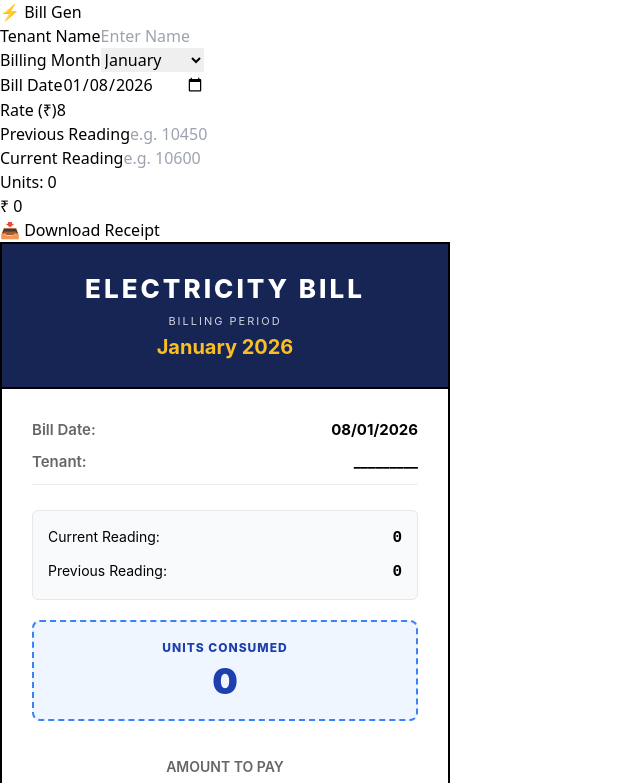
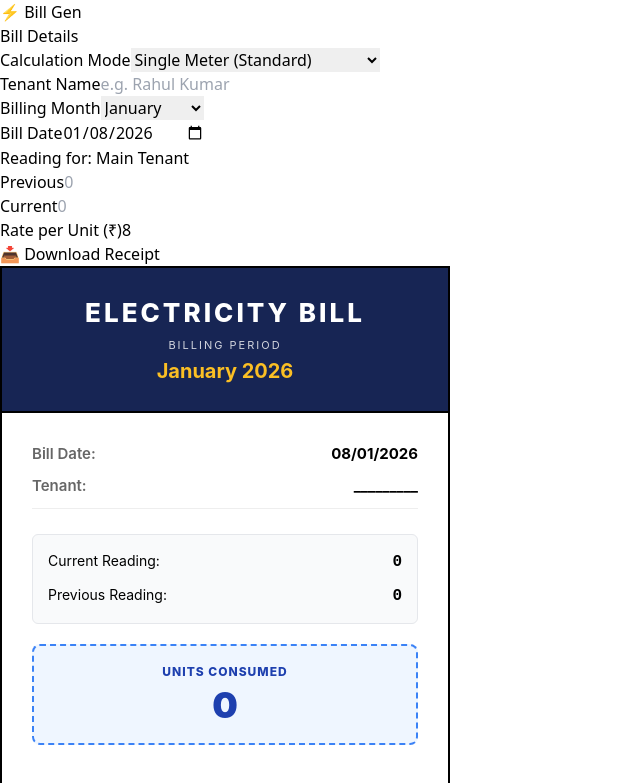
Before and after one commit to Uday-S-Rathore/bill-generator, a React (Vite) app: page / in a window 1280 px wide. Shown: the top 783 px of the page, without its empty margins (0-640 px from the left). Built offline with nearby package versions, Linux system fonts and the light colour scheme.

Commit message:
Feature added for sub-meter (add and subtract)

```diff
--- a/src/App.jsx
+++ b/src/App.jsx
@@ -6,24 +6,47 @@ import html2canvas from 'html2canvas';
 function App() {
   const [data, setData] = useState({
     tenantName: '',
-    billMonth: new Date().toLocaleString('default', { month: 'long' }), // Default: "January 2026"
-    billDate: new Date().toISOString().split('T')[0], // Default: Today (YYYY-MM-DD)
+    billMonth: new Date().toLocaleString('default', { month: 'long' }),
+    billDate: new Date().toISOString().split('T')[0],
     prevReading: '',
     currReading: '',
-    rate: 8
+    rate: 8,
+
+    // Advanced Mode Data
+    mode: 'single',
+    meter2Name: '', // NEW: Stores name for the second meter/person
+    prevReading2: '',
+    currReading2: ''
   });
 
   const receiptRef = useRef(null);
 
   const handleChange = (e) => {
-    setData({ ...data, [e.target.name]: e.target.value });
+    const { name, value } = e.target;
+
+    // LOGIC: If the user changes 'mode', we reset the reading fields
+    // so they start with a fresh slate.
+    if (name === 'mode') {
+        setData(prev => ({
+            ...prev,
+            mode: value,
+            prevReading: '',   // Wipe Main Readings
+            currReading: '',
+            prevReading2: '',  // Wipe Secondary Readings
+            currReading2: '',
+            meter2Name: ''     // Optional: Wipe the name too, or keep it. I'll wipe it for a fresh start.
+        }));
+    } else {
+        // Normal update for all other fields
+        setData({ ...data, [name]: value });
+    }
   };
 
   const handleDownload = async () => {
     if (receiptRef.current) {
       try {
         const canvas = await html2canvas(receiptRef.current, {
-          scale: 5,
+          scale: 4,
           backgroundColor: "#ffffff",
           useCORS: true,
           logging: false,
@@ -44,8 +67,6 @@ function App() {
   return (
     <div className="min-h-screen bg-gray-100 p-4 md:p-10">
       <div className="max-w-6xl mx-auto flex flex-col md:flex-row gap-8">
-
-        {/* Left Side: Form */}
         <div className="w-full md:w-1/2">
           <h1 className="text-3xl font-bold text-blue-700 mb-6 text-center">⚡ Bill Gen</h1>
           <BillForm data={data} handleChange={handleChange} />
@@ -57,7 +78,6 @@ function App() {
           </button>
         </div>
 
-        {/* Right Side: Preview */}
         <div className="w-full md:w-1/2 flex justify-center bg-gray-200 p-4 rounded-xl border border-gray-300 overflow-auto">
           <BillTemplate data={data} ref={receiptRef} />
         </div>
--- a/src/components/BillForm.jsx
+++ b/src/components/BillForm.jsx
@@ -1,70 +1,125 @@
+import React from 'react';
+
 const BillForm = ({ data, handleChange }) => {
-  const units = (Number(data.currReading) || 0) - (Number(data.prevReading) || 0);
-  const totalAmount = units * Number(data.rate);
-
-  const months = [
-    "January", "February", "March", "April", "May", "June",
-    "July", "August", "September", "October", "November", "December"
-  ];
 
   return (
-    <div className="bg-white p-6 shadow-lg rounded-xl">
-      <div className="space-y-4">
+    <div className="bg-white p-6 rounded-xl shadow-md border border-gray-200">
+      <h2 className="text-xl font-bold mb-4 text-gray-800">Bill Details</h2>
 
-        <div className="grid grid-cols-2 gap-4">
+      <div className="grid gap-4">
+
+        {/* Calculation Mode Dropdown */}
+        <div className="bg-blue-50 p-3 rounded-lg border border-blue-100">
+            <label className="block text-sm font-bold text-blue-800 mb-1">Calculation Mode</label>
+            <select
+                name="mode"
+                value={data.mode}
+                onChange={handleChange}
+                className="w-full p-2 border border-blue-300 rounded focus:ring-2 focus:ring-blue-500 bg-white"
+            >
+                <option value="single">Single Meter (Standard)</option>
+                <option value="add">Two Meters (Add Together)</option>
+                <option value="subtract">Sub-Meter (Deduct from Main)</option>
+            </select>
+        </div>
+
+        {/* Primary Tenant Name */}
         <div>
-              <label className="block text-sm font-medium text-gray-700 mb-1">Tenant Name</label>
+          <label className="block text-sm font-medium text-gray-700 mb-1">
+             {data.mode === 'subtract' ? 'Primary Tenant (Main Meter Holder)' : 'Tenant Name'}
+          </label>
           <input
-                type="text" name="tenantName" value={data.tenantName} onChange={handleChange}
-                placeholder="Enter Name"
-                className="w-full p-3 border border-gray-300 rounded-lg outline-none focus:ring-2 focus:ring-blue-500"
+            type="text"
+            name="tenantName"
+            placeholder="e.g. Rahul Kumar"
+            value={data.tenantName}
+            onChange={handleChange}
+            className="w-full p-3 border border-gray-300 rounded-lg focus:ring-2 focus:ring-blue-500 outline-none transition"
           />
         </div>
+
+        {/* Dates Row */}
+        <div className="grid grid-cols-2 gap-4">
           <div>
             <label className="block text-sm font-medium text-gray-700 mb-1">Billing Month</label>
             <select
-                name="billMonth" value={data.billMonth} onChange={handleChange}
-                className="w-full p-3 border border-gray-300 rounded-lg outline-none focus:ring-2 focus:ring-blue-500 bg-white"
+              name="billMonth"
+              value={data.billMonth}
+              onChange={handleChange}
+              className="w-full p-3 border border-gray-300 rounded-lg bg-white"
             >
-                {months.map(m => <option key={m} value={m}>{m}</option>)}
+              {['January', 'February', 'March', 'April', 'May', 'June', 'July', 'August', 'September', 'October', 'November', 'December'].map(m => (
+                <option key={m} value={m}>{m}</option>
+              ))}
             </select>
           </div>
+          <div>
+            <label className="block text-sm font-medium text-gray-700 mb-1">Bill Date</label>
+            <input
+              type="date"
+              name="billDate"
+              value={data.billDate}
+              onChange={handleChange}
+              className="w-full p-3 border border-gray-300 rounded-lg"
+            />
+          </div>
+        </div>
+
+        {/* SECTION 1: Primary Readings */}
+        <div className="p-3 bg-gray-50 rounded-lg border border-gray-200">
+            <p className="text-xs font-bold text-gray-500 uppercase mb-2">
+                Reading for: {data.tenantName || "Main Tenant"}
+            </p>
+            <div className="grid grid-cols-2 gap-4">
+                <div>
+                    <label className="block text-sm font-medium text-gray-700 mb-1">Previous</label>
+                    <input type="number" name="prevReading" placeholder="0" value={data.prevReading} onChange={handleChange} className="w-full p-3 border border-gray-300 rounded-lg font-mono"/>
+                </div>
+                <div>
+                    <label className="block text-sm font-medium text-gray-700 mb-1">Current</label>
+                    <input type="number" name="currReading" placeholder="0" value={data.currReading} onChange={handleChange} className="w-full p-3 border border-gray-300 rounded-lg font-mono"/>
+                </div>
+            </div>
+        </div>
+
+        {/* SECTION 2: Conditional Second Meter */}
+        {data.mode !== 'single' && (
+             <div className="p-3 bg-orange-50 rounded-lg border border-orange-200 animate-fade-in-down">
+
+                {/* NEW: Input for the Name of the 2nd person/meter */}
+                <div className="mb-3">
+                    <label className="block text-sm font-bold text-orange-800 mb-1">
+                        {data.mode === 'subtract' ? 'Name of Sub-Tenant (To Deduct)' : 'Name for Second Meter'}
+                    </label>
+                    <input
+                        type="text"
+                        name="meter2Name"
+                        placeholder={data.mode === 'subtract' ? "e.g. Amit (Sub-Meter)" : "e.g. Shop Meter"}
+                        value={data.meter2Name}
+                        onChange={handleChange}
+                        className="w-full p-2 border border-orange-300 rounded bg-white"
+                    />
                 </div>
 
                 <div className="grid grid-cols-2 gap-4">
                     <div>
-              <label className="block text-sm font-medium text-gray-700 mb-1">Bill Date</label>
-              <input type="date" name="billDate" value={data.billDate} onChange={handleChange} className="w-full p-3 border border-gray-300 rounded-lg" />
+                        <label className="block text-sm font-medium text-gray-700 mb-1">Previous</label>
+                        <input type="number" name="prevReading2" placeholder="0" value={data.prevReading2} onChange={handleChange} className="w-full p-3 border border-orange-300 rounded-lg font-mono"/>
                     </div>
                     <div>
-              <label className="block text-sm font-medium text-gray-700 mb-1">Rate (₹)</label>
-              <input type="number" name="rate" value={data.rate} onChange={handleChange} className="w-full p-3 border border-gray-300 rounded-lg" />
+                        <label className="block text-sm font-medium text-gray-700 mb-1">Current</label>
+                        <input type="number" name="currReading2" placeholder="0" value={data.currReading2} onChange={handleChange} className="w-full p-3 border border-orange-300 rounded-lg font-mono"/>
                     </div>
                 </div>
+            </div>
+        )}
 
-        <div className="grid grid-cols-2 gap-4">
+        {/* Rate Input */}
         <div>
-            <label className="block text-sm font-medium text-gray-700 mb-1">Previous Reading</label>
-            <input
-              type="number" name="prevReading" value={data.prevReading} onChange={handleChange}
-              placeholder="e.g. 10450"
-              className="w-full p-3 border border-gray-300 rounded-lg font-mono"
-            />
-          </div>
-          <div>
-            <label className="block text-sm font-medium text-gray-700 mb-1">Current Reading</label>
-            <input
-              type="number" name="currReading" value={data.currReading} onChange={handleChange}
-              placeholder="e.g. 10600"
-              className="w-full p-3 border border-gray-300 rounded-lg font-mono"
-            />
-          </div>
+          <label className="block text-sm font-medium text-gray-700 mb-1">Rate per Unit (₹)</label>
+          <input type="number" name="rate" value={data.rate} onChange={handleChange} className="w-full p-3 border border-gray-300 rounded-lg"/>
         </div>
 
-        <div className="bg-blue-50 p-4 rounded-lg text-center border border-blue-100 mt-2">
-          <p className="text-sm text-blue-600 font-medium">Units: {units > 0 ? units : 0}</p>
-          <p className="text-3xl font-bold text-blue-800">₹ {totalAmount > 0 ? totalAmount : 0}</p>
-        </div>
       </div>
     </div>
   );
--- a/src/components/BillTemplate.jsx
+++ b/src/components/BillTemplate.jsx
@@ -1,10 +1,27 @@
 import React from 'react';
 
 const BillTemplate = React.forwardRef(({ data }, ref) => {
-  const units = (Number(data.currReading) || 0) - (Number(data.prevReading) || 0);
-  const totalAmount = units * Number(data.rate);
   const formatNumber = (num) => new Intl.NumberFormat('en-IN').format(num);
 
+  // --- CALCULATIONS ---
+  const units1 = (Number(data.currReading) || 0) - (Number(data.prevReading) || 0);
+  const units2 = (Number(data.currReading2) || 0) - (Number(data.prevReading2) || 0);
+
+  let finalUnits = units1;
+  let calculationLabel = "Total Units";
+
+  if (data.mode === 'add') {
+    finalUnits = units1 + units2;
+    calculationLabel = "Total Combined Units";
+  } else if (data.mode === 'subtract') {
+    finalUnits = units1 - units2;
+    calculationLabel = `Net Billable Units (${data.tenantName || 'Main'})`;
+  }
+
+  if (finalUnits < 0) finalUnits = 0;
+  const totalAmount = finalUnits * Number(data.rate);
+
+  // --- STYLES & DATES ---
   const formatDate = (dateString) => {
     if (!dateString) return '';
     const [year, month, day] = dateString.split('-');
@@ -12,7 +29,6 @@ const BillTemplate = React.forwardRef(({ data }, ref) => {
   };
 
   const currentYear = new Date().getFullYear();
-
   const fontStyle = {
     fontFamily: '-apple-system, BlinkMacSystemFont, "Segoe UI", Roboto, Helvetica, Arial, sans-serif'
   };
@@ -23,49 +39,26 @@ const BillTemplate = React.forwardRef(({ data }, ref) => {
         ref={ref}
         style={{
           ...fontStyle,
-          width: '450px', // FIX: Set to 450px so it is wide and spacious
+          width: '450px',
           backgroundColor: '#ffffff',
-          padding: '0px', // FIX: No outer padding, so header touches the edges
+          padding: '0px',
           color: '#000000',
           border: '2px solid #000',
-          overflow: 'hidden' // Keeps everything neat inside the border
+          overflow: 'hidden'
         }}
       >
-        {/* 1. The Corporate Header (Full Width) */}
-        <div style={{
-          backgroundColor: '#172554', // Deep Navy Blue
-          color: '#ffffff',
-          padding: '25px', // Padding is now inside here
-          textAlign: 'center',
-          borderBottom: '2px solid #000'
-        }}>
-          <h2 style={{
-            margin: 0,
-            fontSize: '26px',
-            fontWeight: '800',
-            textTransform: 'uppercase',
-            letterSpacing: '3px',
-            marginBottom: '5px'
-          }}>
+        {/* Header */}
+        <div style={{ backgroundColor: '#172554', color: '#ffffff', padding: '25px', textAlign: 'center', borderBottom: '2px solid #000' }}>
+          <h2 style={{ margin: 0, fontSize: '26px', fontWeight: '800', textTransform: 'uppercase', letterSpacing: '3px', marginBottom: '5px' }}>
             Electricity Bill
           </h2>
-          <p style={{ margin: 0, fontSize: '11px', opacity: '0.8', letterSpacing: '2px', textTransform: 'uppercase' }}>
-             Billing Period
-          </p>
-          <p style={{
-            margin: '2px 0 0 0',
-            fontSize: '20px',
-            fontWeight: 'bold',
-            color: '#fbbf24' // Gold text
-          }}>
-             {data.billMonth} {currentYear}
-          </p>
+          <p style={{ margin: 0, fontSize: '11px', opacity: '0.8', letterSpacing: '2px', textTransform: 'uppercase' }}>Billing Period</p>
+          <p style={{ margin: '2px 0 0 0', fontSize: '20px', fontWeight: 'bold', color: '#fbbf24' }}>{data.billMonth} {currentYear}</p>
         </div>
 
-        {/* 2. The Body Wrapper (Adds white space around the text) */}
         <div style={{ padding: '30px' }}>
 
-          {/* Basic Info */}
+          {/* Info */}
           <div style={{ marginBottom: '25px', fontSize: '15px' }}>
             <div style={{ display: 'flex', justifyContent: 'space-between', marginBottom: '10px' }}>
               <span style={{ color: '#666', fontWeight: '600' }}>Bill Date:</span>
@@ -77,8 +70,12 @@ const BillTemplate = React.forwardRef(({ data }, ref) => {
             </div>
           </div>
 
-          {/* Meter Readings Box */}
+          {/* --- SMART METER READINGS BOX --- */}
           <div style={{ backgroundColor: '#f9fafb', border: '1px solid #e5e7eb', padding: '15px', borderRadius: '6px' }}>
+
+            {/* Standard Mode */}
+            {data.mode === 'single' && (
+              <>
                 <div style={{ display: 'flex', justifyContent: 'space-between', marginBottom: '10px', fontSize: '14px' }}>
                   <span>Current Reading:</span>
                   <span style={{ fontWeight: 'bold', fontFamily: 'monospace', fontSize: '16px' }}>{formatNumber(data.currReading || 0)}</span>
@@ -87,51 +84,64 @@ const BillTemplate = React.forwardRef(({ data }, ref) => {
                   <span>Previous Reading:</span>
                   <span style={{ fontWeight: 'bold', fontFamily: 'monospace', fontSize: '16px' }}>{formatNumber(data.prevReading || 0)}</span>
                 </div>
+              </>
+            )}
+
+            {/* Advanced Modes (Two distinct rows, NO Brackets) */}
+            {data.mode !== 'single' && (
+              <div style={{ fontSize: '13px' }}>
+
+                {/* Row 1: Main Person */}
+                <div style={{ marginBottom: '12px', borderBottom: '1px dashed #ddd', paddingBottom: '8px' }}>
+                    <div style={{ fontWeight: 'bold', color: '#333', marginBottom: '4px' }}>
+                        {data.tenantName || "Main Tenant"}:
+                    </div>
+                    <div style={{ display: 'flex', justifyContent: 'space-between', color: '#555', fontFamily: 'monospace' }}>
+                        <span>Current: {data.currReading || 0}</span>
+                        <span>Previous: {data.prevReading || 0}</span>
+                        <span style={{ fontWeight: 'bold', color: '#000' }}>= {units1} Units</span>
+                    </div>
                 </div>
 
-          {/* Units Consumed Highlight Badge */}
-          <div
-            style={{
-              marginTop: '20px',
-              textAlign: 'center',
-              border: '2px dashed #3b82f6',
-              backgroundColor: '#eff6ff',
-              borderRadius: '8px',
-              paddingTop: '12px'
-            }}
-          >
-              <span style={{ fontSize: '12px', color: '#1e40af', fontWeight: '800', textTransform: 'uppercase', letterSpacing: '1px' }}>
-                  Units Consumed
-              </span>
-
-              <div style={{ fontSize: '36px', fontWeight: '900', color: '#1e40af', lineHeight: '1', marginTop: '5px' }}>
-                  {units > 0 ? units : 0}
+                {/* Row 2: Sub Person */}
+                <div style={{ marginBottom: '8px' }}>
+                    <div style={{ fontWeight: 'bold', color: data.mode === 'subtract' ? '#dc2626' : '#d97706', marginBottom: '4px' }}>
+                         {data.mode === 'subtract' ? 'Less: ' : 'Add: '}
+                         {data.meter2Name || "Second Meter"}
+                    </div>
+                    <div style={{ display: 'flex', justifyContent: 'space-between', color: '#555', fontFamily: 'monospace' }}>
+                        <span>Current: {data.currReading2 || 0}</span>
+                        <span>Previous: {data.prevReading2 || 0}</span>
+                        <span style={{ fontWeight: 'bold', color: '#000' }}>= {units2} Units</span>
+                    </div>
                 </div>
 
-              {/* The "Invisible Dot" Fix */}
-              <div style={{
-                color: '#eff6ff',
-                fontSize: '20px',
-                lineHeight: '20px',
-                userSelect: 'none'
-              }}>.</div>
+                {/* Summary Line */}
+                <div style={{ borderTop: '2px solid #ddd', marginTop: '10px', paddingTop: '8px', display: 'flex', justifyContent: 'space-between', fontWeight: 'bold', color: '#1e40af' }}>
+                  <span>{calculationLabel}:</span>
+                  <span>{finalUnits} Units</span>
+                </div>
+              </div>
+            )}
           </div>
 
-          {/* Total Amount */}
+          {/* Units Consumed Highlight */}
+          <div style={{ marginTop: '20px', textAlign: 'center', border: '2px dashed #3b82f6', backgroundColor: '#eff6ff', borderRadius: '8px', paddingTop: '12px' }}>
+              <span style={{ fontSize: '12px', color: '#1e40af', fontWeight: '800', textTransform: 'uppercase', letterSpacing: '1px' }}>Units Consumed</span>
+              <div style={{ fontSize: '36px', fontWeight: '900', color: '#1e40af', lineHeight: '1', marginTop: '5px' }}>{finalUnits > 0 ? finalUnits : 0}</div>
+              <div style={{ color: '#eff6ff', fontSize: '20px', lineHeight: '20px', userSelect: 'none' }}>.</div>
+          </div>
+
+          {/* Amount */}
           <div style={{ marginTop: '35px', textAlign: 'center' }}>
             <div style={{ fontSize: '14px', color: '#666', fontWeight: '600', textTransform: 'uppercase' }}>Amount to Pay</div>
-            <div style={{ fontSize: '48px', fontWeight: '900', margin: '5px 0', letterSpacing: '-1px' }}>
-              ₹{formatNumber(totalAmount > 0 ? totalAmount : 0)}
-            </div>
+            <div style={{ fontSize: '48px', fontWeight: '900', margin: '5px 0', letterSpacing: '-1px' }}>₹{formatNumber(totalAmount > 0 ? totalAmount : 0)}</div>
             <div style={{ fontSize: '13px', color: '#999', marginTop: '5px' }}>Rate Applied: ₹{data.rate}/unit</div>
           </div>
 
-          {/* Footer */}
-          <div style={{ marginTop: '40px', borderTop: '1px solid #eee', paddingTop: '15px', textAlign: 'center', fontSize: '12px', color: '#999', fontStyle: 'italic' }}>
-            Please pay before the due date. Thank you!
+          <div style={{ marginTop: '40px', borderTop: '1px solid #eee', paddingTop: '15px', textAlign: 'center', fontSize: '12px', color: '#999', fontStyle: 'italic' }}>Please pay before the due date. Thank you!</div>
+
         </div>
-
-        </div> {/* End of Body Wrapper */}
       </div>
     </div>
   );
```
Lines whose indentation alone changed are shown as unchanged.
